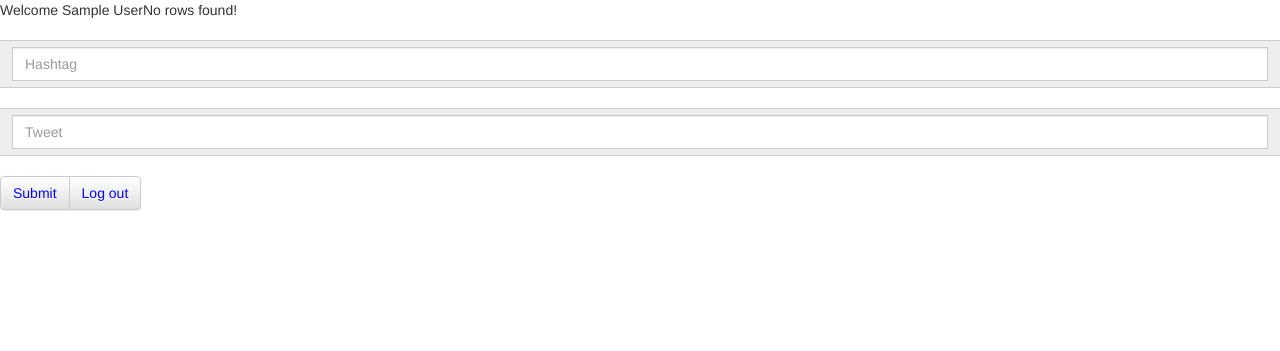
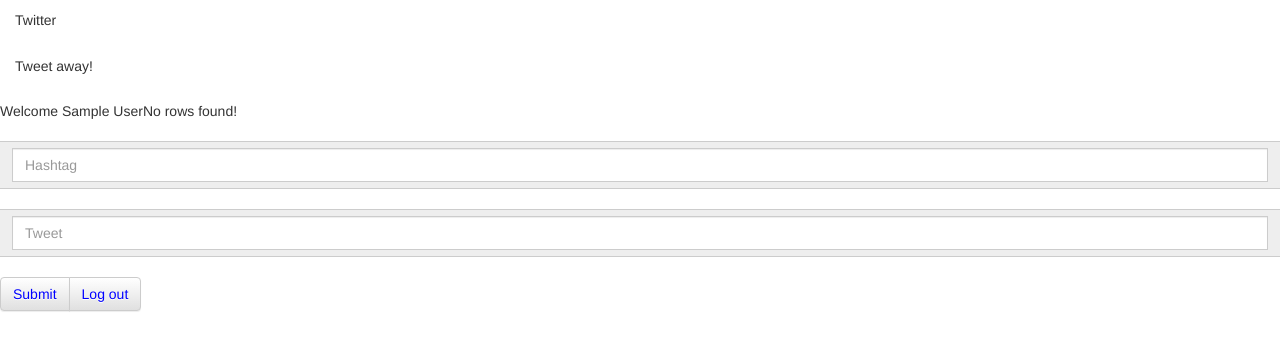
Before and after one commit to PHP-Masters/PHP-Twit, a PHP site: page /edit.php in a window 1280 px wide. Shown: the top 351 px of the page. Run offline with PHP 8.4, Linux system fonts and the light colour scheme; the visitor is signed in with stand-in values (Sample User, id 1); data that the repository does not hold is empty.

Commit message:
bootstrapped table

```diff
--- a/edit.php
+++ b/edit.php
@@ -5,8 +5,15 @@
 		<link rel="stylesheet" href="https://maxcdn.bootstrapcdn.com/bootstrap/3.3.6/css/bootstrap-theme.min.css" integrity="sha384-fLW2N01lMqjakBkx3l/M9EahuwpSfeNvV63J5ezn3uZzapT0u7EYsXMjQV+0En5r" crossorigin="anonymous">
 		<!-- Latest compiled and minified JavaScript -->
 		<script src="https://maxcdn.bootstrapcdn.com/bootstrap/3.3.6/js/bootstrap.min.js" integrity="sha384-0mSbJDEHialfmuBBQP6A4Qrprq5OVfW37PRR3j5ELqxss1yVqOtnepnHVP9aJ7xS" crossorigin="anonymous"></script>
+
+	<div class="panel-heading">Twitter</div>
+		<div class="panel-body">
+		  <p>Tweet away!</p>
+		</div>
+<!-- Table -->
+	<table class="Tweet Something">
+
 	<?php
-
 	    // pass in some info;
 		require("common.php");
 
@@ -96,6 +103,8 @@
 		mysql_close($connection);
 
 	?>
+</table>
+</div>
 
     <!-- This is the HTML form that appears in the browser -->
 		<form action="<?=$_SERVER['PHP_SELF']?>" method="post">
```
